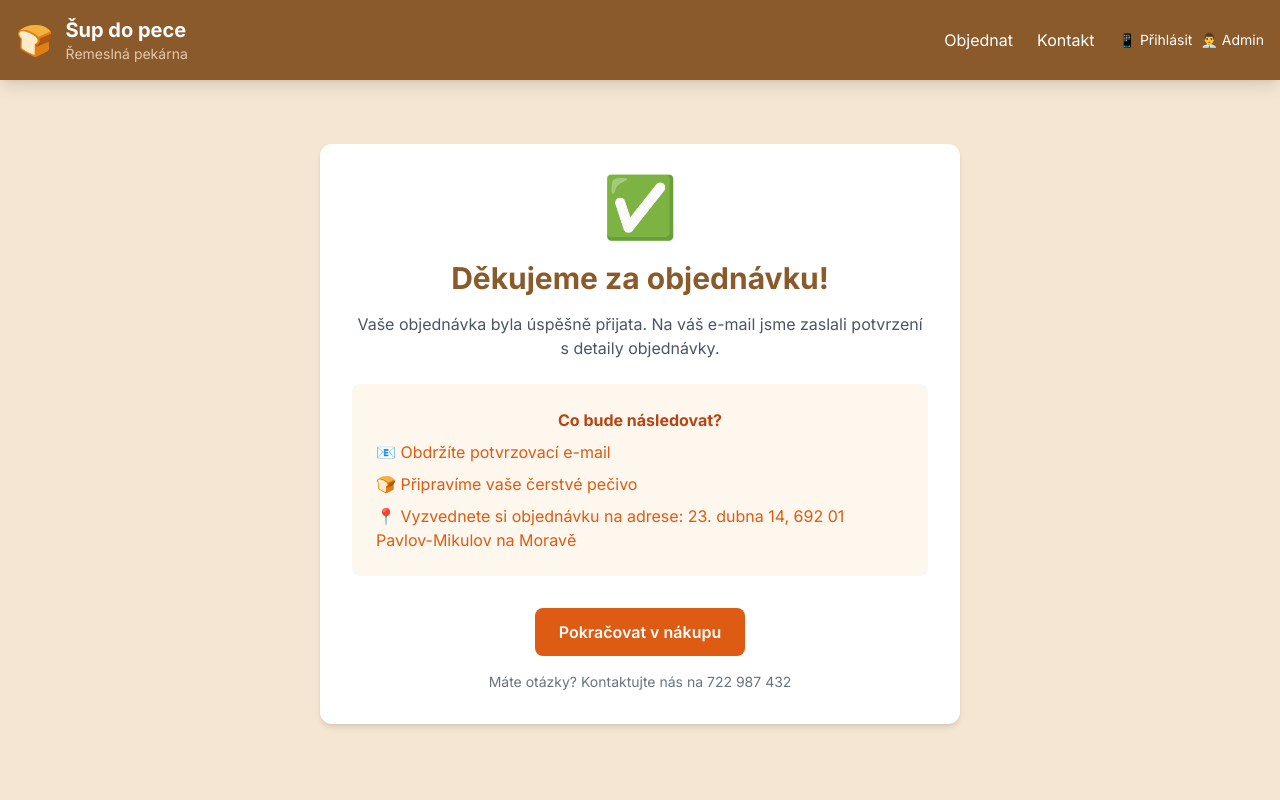
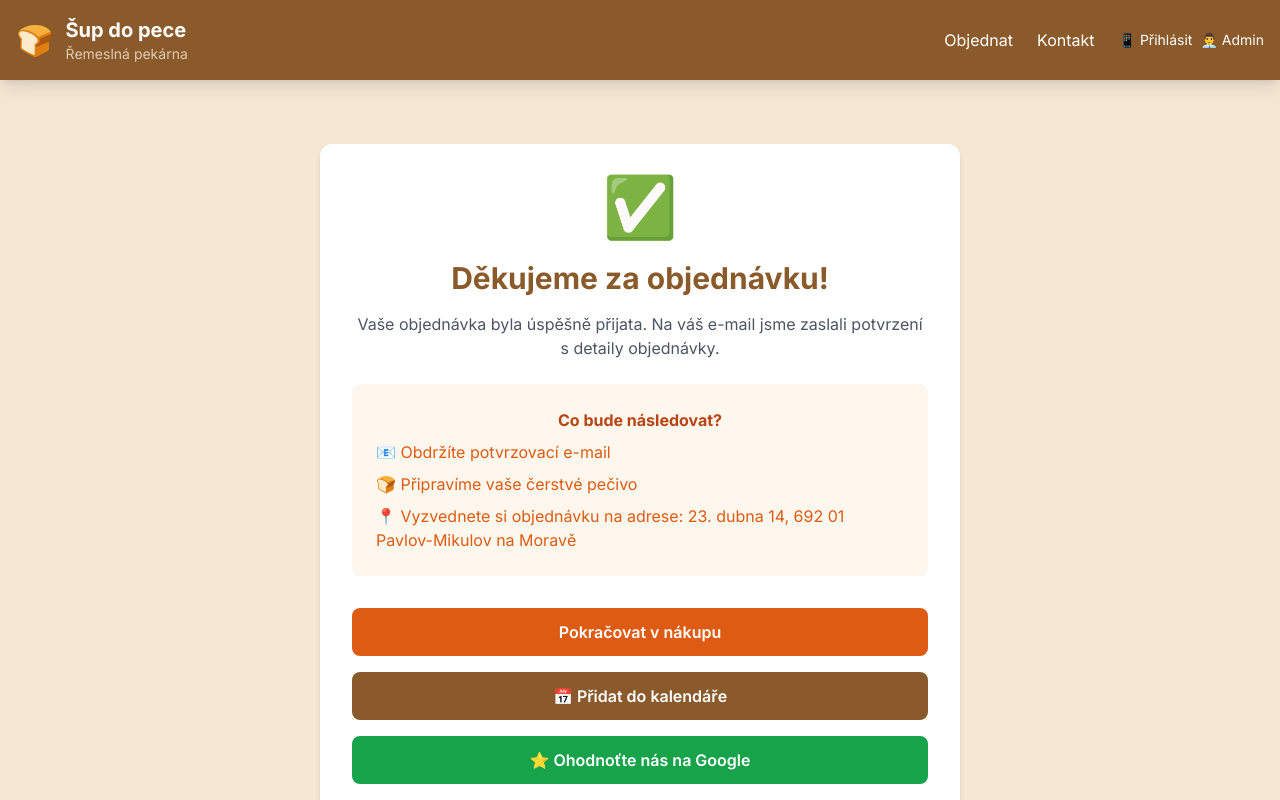
Before and after one commit to MaxCernyAlbert/supdopece-cz, a Next.js app: page /objednavka/potvrzeni in a window 1280 px wide. Shown: the top 800 px of the page. Built offline with nearby package versions, Linux system fonts and the light colour scheme.

Commit message:
feat: Add Google review link and calendar reminder
- Add Google review button on confirmation page (placeholder for Place ID)
- Implement calendar reminder with iCal file download
- Add Suspense boundary for useSearchParams
- Parse pickup date/time from URL params and create calendar event

```diff
--- a/src/app/objednavka/potvrzeni/page.tsx
+++ b/src/app/objednavka/potvrzeni/page.tsx
@@ -2,8 +2,51 @@
 
 import Link from 'next/link';
 import { config } from '@/data/config';
+import { useSearchParams } from 'next/navigation';
+import { Suspense } from 'react';
 
-export default function OrderConfirmationPage() {
+function OrderConfirmationContent() {
+  const searchParams = useSearchParams();
+  const pickupDate = searchParams.get('date');
+  const pickupTime = searchParams.get('time');
+
+  const handleAddToCalendar = () => {
+    if (!pickupDate || !pickupTime) {
+      alert('Informace o vyzvednutí nejsou k dispozici');
+      return;
+    }
+
+    // Parse date and time
+    const [day, month, year] = pickupDate.split('.');
+    const timeRange = pickupTime.split('-')[0]; // Get start time from range
+    const [hours, minutes] = timeRange.split(':');
+
+    // Create iCal event
+    const eventDate = `${year}${month}${day}T${hours}${minutes}00`;
+    const eventEndDate = `${year}${month}${day}T${parseInt(hours) + 1}${minutes}00`;
+
+    const icsContent = [
+      'BEGIN:VCALENDAR',
+      'VERSION:2.0',
+      'BEGIN:VEVENT',
+      `DTSTART:${eventDate}`,
+      `DTEND:${eventEndDate}`,
+      'SUMMARY:Vyzvednutí objednávky - Šup do pece',
+      `LOCATION:${config.address}`,
+      'DESCRIPTION:Vyzvednout objednávku čerstvého pečiva',
+      'END:VEVENT',
+      'END:VCALENDAR',
+    ].join('\n');
+
+    // Download .ics file
+    const blob = new Blob([icsContent], { type: 'text/calendar' });
+    const url = URL.createObjectURL(blob);
+    const link = document.createElement('a');
+    link.href = url;
+    link.download = 'vyzvednuti-supdopece.ics';
+    link.click();
+    URL.revokeObjectURL(url);
+  };
   return (
     <div className="container mx-auto px-4 py-16 text-center max-w-2xl">
       <div className="card p-8">
@@ -28,9 +71,25 @@ export default function OrderConfirmationPage() {
         </div>
 
         <div className="space-y-4">
-          <Link href="/" className="btn-primary inline-block">
+          <Link href="/" className="btn-primary inline-block w-full">
             Pokračovat v nákupu
           </Link>
+
+          <button
+            onClick={handleAddToCalendar}
+            className="btn-secondary w-full"
+          >
+            📅 Přidat do kalendáře
+          </button>
+
+          <a
+            href="https://g.page/r/YOUR_GOOGLE_PLACE_ID/review"
+            target="_blank"
+            rel="noopener noreferrer"
+            className="btn-secondary w-full inline-block bg-green-600 hover:bg-green-700 text-white"
+          >
+            ⭐ Ohodnoťte nás na Google
+          </a>
 
           <p className="text-sm text-gray-500">
             Máte otázky? Kontaktujte nás na {config.phone}
@@ -40,3 +99,20 @@ export default function OrderConfirmationPage() {
     </div>
   );
 }
+
+export default function OrderConfirmationPage() {
+  return (
+    <Suspense
+      fallback={
+        <div className="container mx-auto px-4 py-16 text-center max-w-2xl">
+          <div className="card p-8">
+            <div className="text-4xl mb-4">⏳</div>
+            <p>Načítám...</p>
+          </div>
+        </div>
+      }
+    >
+      <OrderConfirmationContent />
+    </Suspense>
+  );
+}
```
